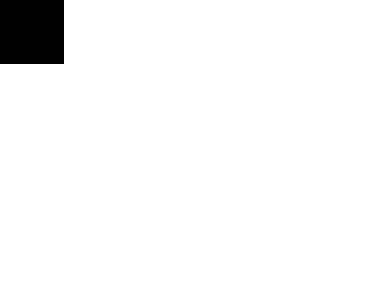
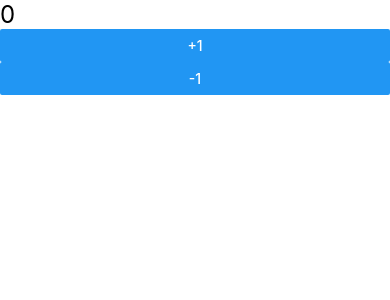
Before and after one commit to kjm9547/Kjm_v1, a React Native app: screen / in a window 390 px wide. Shown: the top 300 px of the page. Built offline with nearby package versions, Linux system fonts and the light colour scheme.

Commit message:
day2 counter_pr

```diff
--- a/App.js
+++ b/App.js
@@ -1,13 +1,19 @@
-import React from "react";
-import { SafeAreaView } from "react-native";
-import Box from './components/box'
+import React, { useState } from "react";
+import { SafeAreaView} from "react-native";
+import Counter from './components/counter'
 
-const App = () =>{
+const App = () => {
+  const [count,setCount] =useState(0)
+
+  const up = () => setCount(count+1)
+  const down = () => setCount(count-1)
+
   return(
     <SafeAreaView>
-      <Box></Box>
+      <Counter count={count} up={up} down={down}/>
     </SafeAreaView>
   )
 }
 
+
 export default App;
--- a/components/box.js
+++ b/components/box.js
@@ -1,9 +1,18 @@
 import React from "react";
-import {View,StyleSheet} from 'react-native'
+import {View,StyleSheet,Text} from 'react-native'
 
-function Box(){
+function Box(props){
     return(
-        <View style={styles.box}></View>
+        <>
+        <View style={[styles.box,
+            props.rounded ?styles.rounded:null,
+             sizes[props.size],{backgroundColor:props.color}]}>
+
+        </View>
+        <View>
+            <Text>hi {props.name}</Text>
+        </View>
+        </>
     )
 }
 
@@ -11,9 +20,23 @@ const styles =StyleSheet.create({
     box: {
         width:64,
         height:64,
-        backgroundColor: 'black'
 
+
+    },
+    rounded: {
+        borderRadius: 16
+    },
+    small: {
+        width:100,
+        height:100,
+        backgroundColor:'black'
     }
 })
 
+const sizes = {
+    small:styles.small,
+    mid:styles.box
+}
+
+
 export default Box;
--- /dev/null
+++ b/components/counter.js
@@ -0,0 +1,25 @@
+import React from "react";
+import {View,StyleSheet,Text,Button} from 'react-native';
+
+function Counter({count,up,down}){
+    return(
+        <View>
+            <View>
+                <Text style ={styles.font}>{count}</Text>
+            </View>
+            <View>
+                <Button title="+1" onPress={up}/>
+                <Button title="-1" onPress={down}/>
+            </View>
+        </View>
+    )
+}
+
+const styles = StyleSheet.create({
+    font:{
+        fontSize:24
+    }
+})
+
+
+export default Counter;
```
